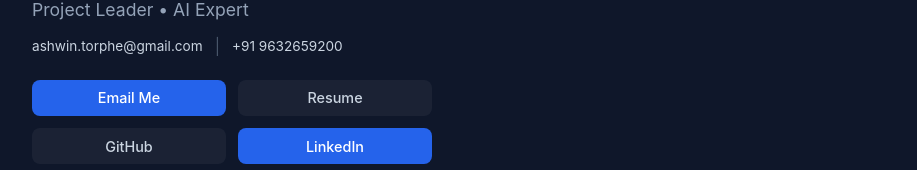
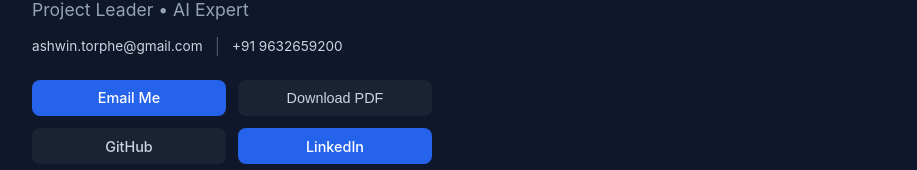
Before and after one commit to recontour/ashwin-torphe-site, a React (Vite) app: page / in a window 1280 px wide. Shown: the part 110-280 px from the top of the page, without its empty margins (158-1075 px from the left). Built offline with nearby package versions, Linux system fonts and the light colour scheme.

Commit message:
feat: add PDF download of full resume page

```diff
--- a/package.json
+++ b/package.json
@@ -10,6 +10,8 @@
     "preview": "vite preview"
   },
   "dependencies": {
+    "html2canvas": "^1.4.1",
+    "jspdf": "^4.0.0",
     "react": "^19.1.1",
     "react-dom": "^19.1.1",
     "react-icons": "^5.5.0"
--- a/src/App.jsx
+++ b/src/App.jsx
@@ -1,6 +1,40 @@
-import React, { useState, useEffect } from "react";
+import html2canvas from 'html2canvas';
+import jsPDF from 'jspdf';
+import React, { useState, useEffect, useRef } from "react";
 
 function App() {
+
+  const containerRef = useRef(null);
+
+  const handleDownloadPDF = async () => {
+    const element = containerRef.current;
+    if (!element) return;
+
+    try {
+      const canvas = await html2canvas(element, {
+        scale: 2,
+        useCORS: true,
+        logging: false,
+        windowWidth: element.scrollWidth,
+        windowHeight: element.scrollHeight
+      });
+
+      const imgData = canvas.toDataURL("image/png");
+
+      // Initialize jsPDF with custom dimensions based on the canvas
+      const pdf = new jsPDF({
+        orientation: "portrait",
+        unit: "px",
+        format: [canvas.width, canvas.height]
+      });
+
+      pdf.addImage(imgData, "PNG", 0, 0, canvas.width, canvas.height);
+      pdf.save("Ashwin_Torphe_Resume.pdf");
+    } catch (err) {
+      console.error("PDF generation failed", err);
+    }
+  };
+
   const [scrollY, setScrollY] = useState(0);
 
   useEffect(() => {
@@ -168,7 +202,7 @@
   ];
 
   return (
-    <div style={styles.container}>
+    <div ref={containerRef} style={styles.container}>
       {/* GLOBAL RESET to fix the white border issue */}
       <style>{`
         body { margin: 0; padding: 0; box-sizing: border-box; }
@@ -204,13 +238,12 @@
             >
               Email Me
             </a>
-            <a
-              href="/Ashwin_Torphe_Resume.pdf"
-              download
+            <button
+              onClick={handleDownloadPDF}
               style={{ ...styles.btn, ...styles.btnSecondary }}
             >
-              Resume
-            </a>
+              Download PDF
+            </button>
 
             <a
               href="https://github.com/recontour"
```
Also changed, not shown: 1 other file (tests, documents, lock files or other folders).
